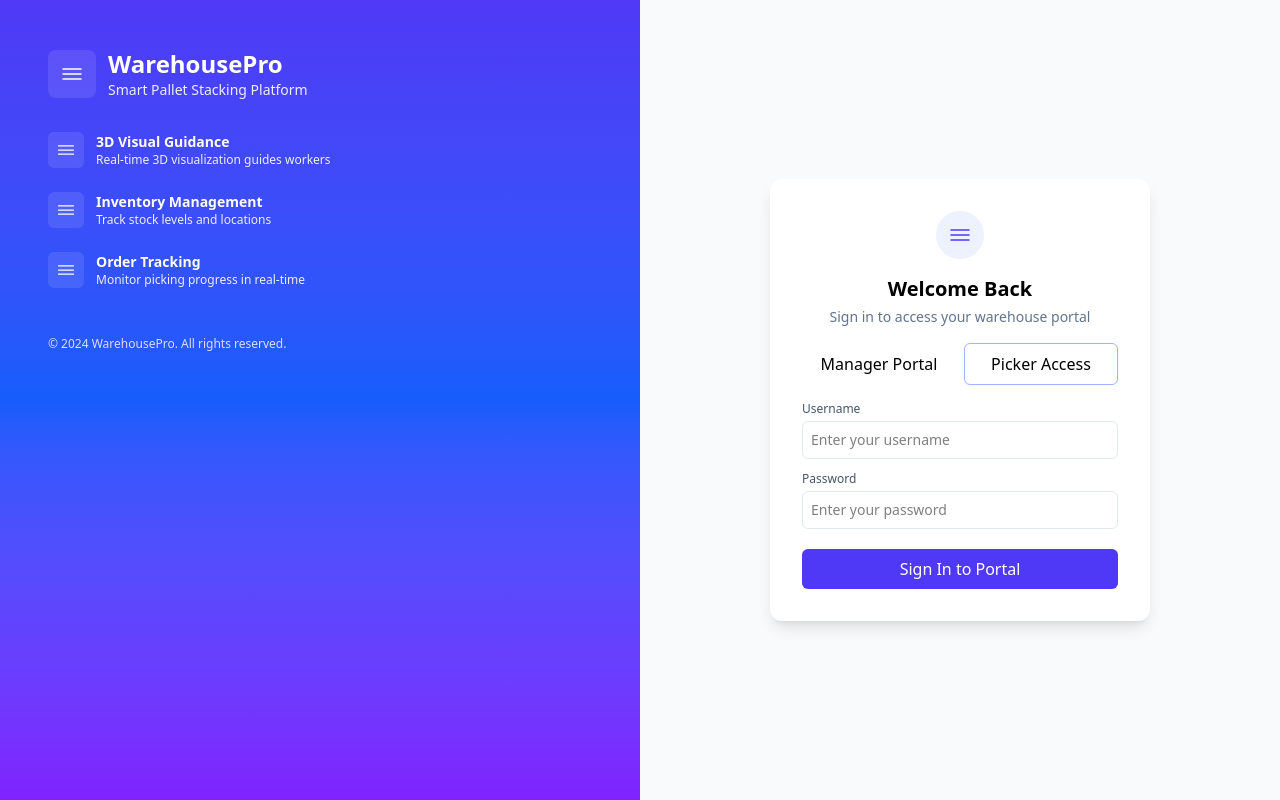
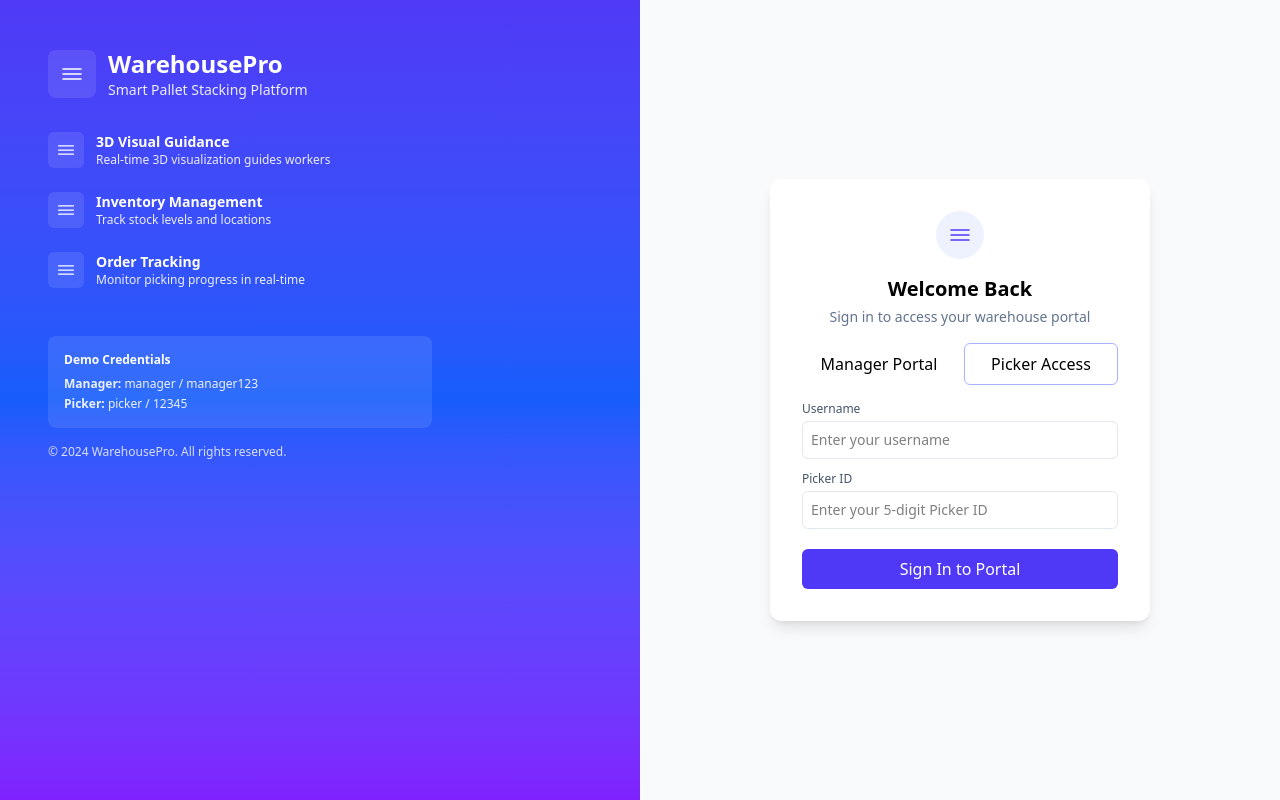
Before and after one commit to AI-Pallet-Piler/Front-end-Web, a React (Vite) app: page /login in a window 1280 px wide. Both pictures are taken after a click on the button "Picker Access". Built offline with nearby package versions, Linux system fonts and the light colour scheme.

Commit message:
Dummy login
added a dummy login to acces the page and bypass the authentication (Plan B auth)

```diff
--- a/src/pages/Login.tsx
+++ b/src/pages/Login.tsx
@@ -9,10 +9,23 @@ interface LoginState {
   role: Role
   username: string
   password: string
+  pickerId: string
+}
+
+// Demo credentials for testing
+const DEMO_ACCOUNTS = {
+  manager: {
+    username: 'manager',
+    password: 'manager123'
+  },
+  picker: {
+    username: 'picker',
+    pickerId: '12345'
+  }
 }
 
 const Login: React.FC = () => {
-  const [state, setState] = useState<LoginState>({ role: 'manager', username: '', password: '' })
+  const [state, setState] = useState<LoginState>({ role: 'manager', username: '', password: '', pickerId: '' })
   const navigate = useNavigate()
   const { login } = useAuth()
 
@@ -25,14 +38,25 @@ const Login: React.FC = () => {
 
   const handleSubmit = (e: React.FormEvent) => {
     e.preventDefault()
-    // API gateway isn't ready yet — simulate a login attempt
-    console.log('Login attempt:', { role: state.role, username: state.username })
-    if (state.username && state.password) {
-      // demo login through context so the app updates immediately
+
+    if (state.role === 'manager') {
+      // Validate manager credentials
+      if (state.username === DEMO_ACCOUNTS.manager.username &&
+          state.password === DEMO_ACCOUNTS.manager.password) {
         login(state.role, state.username)
         navigate('/')
       } else {
-      alert('Enter username and password (demo).')
+        alert('Invalid credentials. Try:\nUsername: manager\nPassword: manager123')
+      }
+    } else {
+      // Validate picker credentials
+      if (state.username === DEMO_ACCOUNTS.picker.username &&
+          state.pickerId === DEMO_ACCOUNTS.picker.pickerId) {
+        login(state.role, state.username)
+        navigate('/')
+      } else {
+        alert('Invalid credentials. Try:\nUsername: picker\nPicker ID: 12345')
+      }
     }
   }
 
@@ -90,7 +114,16 @@ const Login: React.FC = () => {
             </li>
           </ul>
 
-          <div className="text-xs opacity-80 mt-12">© 2024 WarehousePro. All rights reserved.</div>
+          {/* Demo credentials hint */}
+          <div className="mt-12 p-4 bg-white/10 rounded-lg">
+            <div className="text-xs font-semibold mb-2">Demo Credentials</div>
+            <div className="text-xs space-y-1 opacity-90">
+              <div><strong>Manager:</strong> manager / manager123</div>
+              <div><strong>Picker:</strong> picker / 12345</div>
+            </div>
+          </div>
+
+          <div className="text-xs opacity-80 mt-4">© 2024 WarehousePro. All rights reserved.</div>
         </div>
       </div>
 
@@ -135,6 +168,7 @@ const Login: React.FC = () => {
               />
             </div>
 
+            {state.role === 'manager' ? (
               <div>
                 <label className="text-xs block mb-1 text-slate-600">Password</label>
                 <input
@@ -147,6 +181,22 @@ const Login: React.FC = () => {
                   required
                 />
               </div>
+            ) : (
+              <div>
+                <label className="text-xs block mb-1 text-slate-600">Picker ID</label>
+                <input
+                  name="pickerId"
+                  type="text"
+                  value={state.pickerId}
+                  onChange={handleChange}
+                  className="w-full p-2 border border-slate-200 rounded-md text-sm"
+                  placeholder="Enter your 5-digit Picker ID"
+                  maxLength={5}
+                  pattern="\d{5}"
+                  required
+                />
+              </div>
+            )}
 
             <button type="submit" className="w-full bg-indigo-600 hover:bg-indigo-700 text-white py-2 rounded-md mt-2">
               Sign In to Portal
```
Lines whose indentation alone changed are shown as unchanged.
